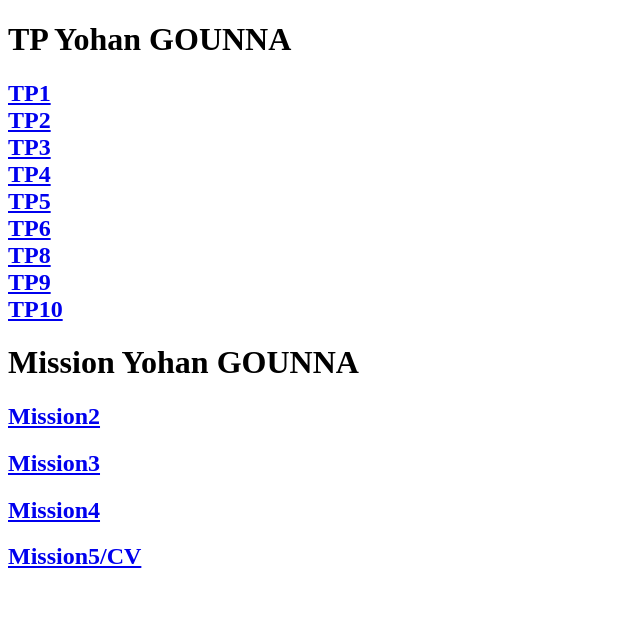
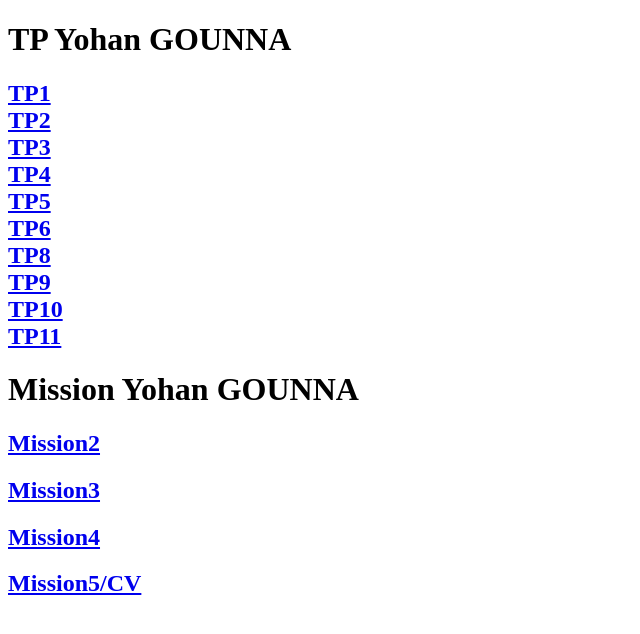
Before and after one commit to gounnayohanSIO/Porte-Folio-Yohan, a plain HTML site: page index.html in a window 1280 px wide. Shown: the whole page, without its empty margins (0-640 px from the left). Drawn offline with Linux system fonts and the light colour scheme.

Commit message:
Update index.html

```diff
--- a/index.html
+++ b/index.html
@@ -17,6 +17,7 @@
     <a href="tp8/index.html">TP8</a><br>
     <a href="tp9/index.html">TP9</a><br>
     <a href="tp10/index.html">TP10</a><br>
+    <a href="tp11/index.html">TP11</a><br>
     </h2>
     <h1>Mission Yohan GOUNNA</h1>
     <h2><a href="mission1/index.html">Mission2</a></h2>
```
